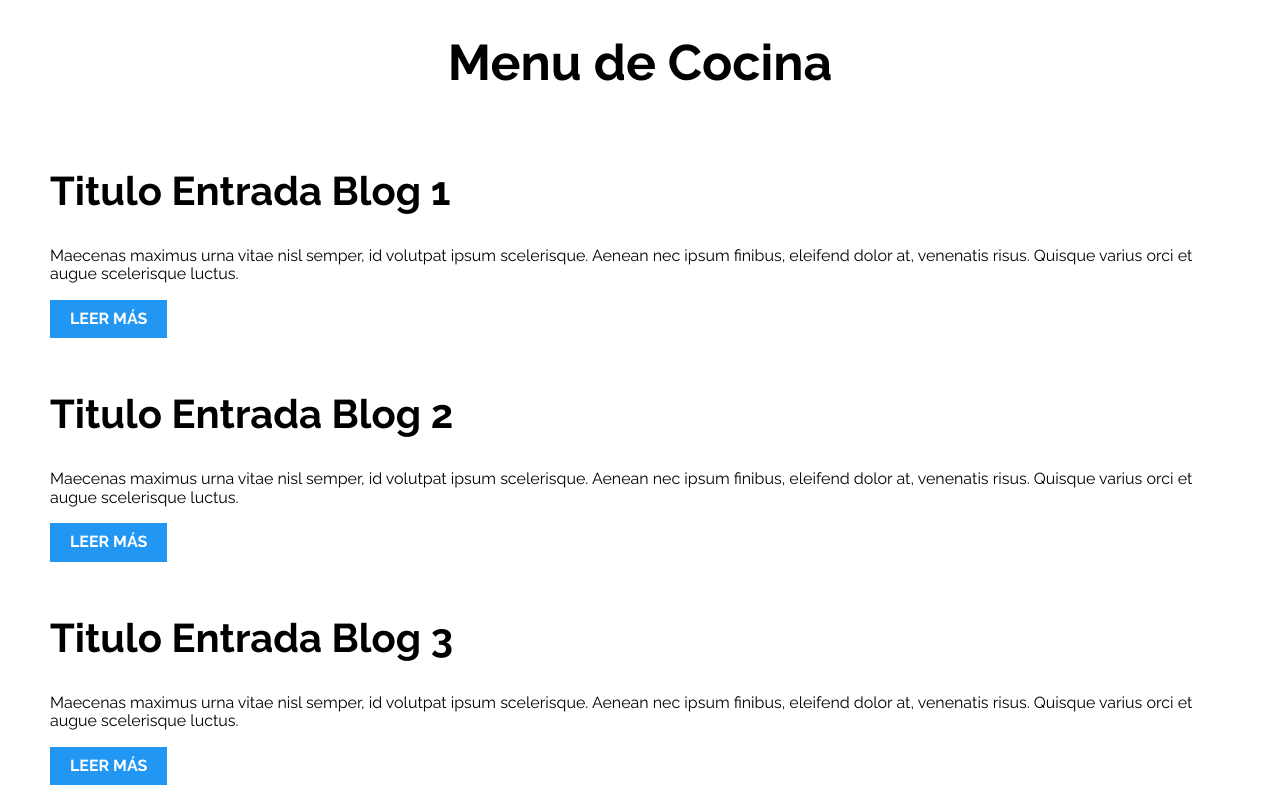
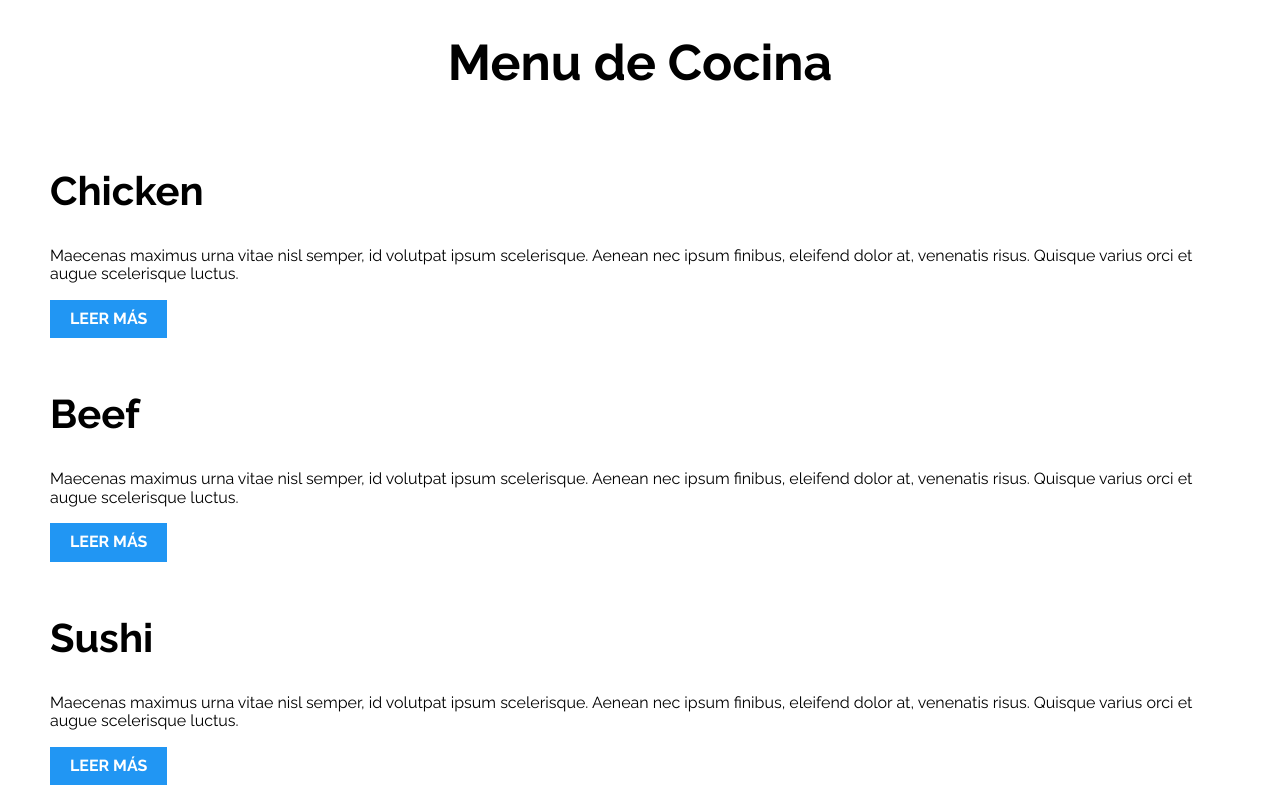
Before and after one commit to EbanPerez/module2-solution, a plain HTML site: page index.html in a window 1280 px wide. Drawn offline with nearby package versions, Linux system fonts and the light colour scheme.

Commit message:
Update index.html

```diff
--- a/index.html
+++ b/index.html
@@ -3,7 +3,7 @@
 
 <head>
     <meta charset="utf-8">
-    <title>Mi primer tarea</title>
+    <title>Mi primer tarea Our Menu</title>
     <link rel="stylesheet" href="https://necolas.github.io/normalize.css/8.0.1/normalize.css">
     <link href="https://fonts.googleapis.com/css?family=Raleway:400,700,900" rel="stylesheet">
     <link rel="stylesheet" href="css/styles.css">
@@ -16,17 +16,17 @@
 </div>
     <div class="contenedor tres-columnas">
         <article class="entrada-blog">
-            <h2>Titulo Entrada Blog 1</h2>
+            <h2>Chicken</h2>
             <p>Maecenas maximus urna vitae nisl semper, id volutpat ipsum scelerisque. Aenean nec ipsum finibus, eleifend dolor at, venenatis risus. Quisque varius orci et augue scelerisque luctus.</p>
             <a href="#">Leer más</a>
         </article>
         <article class="entrada-blog">
-            <h2>Titulo Entrada Blog 2</h2>
+            <h2>Beef</h2>
             <p>Maecenas maximus urna vitae nisl semper, id volutpat ipsum scelerisque. Aenean nec ipsum finibus, eleifend dolor at, venenatis risus. Quisque varius orci et augue scelerisque luctus.</p>
             <a href="#">Leer más</a>
         </article>
         <article class="entrada-blog completo">
-            <h2>Titulo Entrada Blog 3</h2>
+            <h2>Sushi</h2>
             <p>Maecenas maximus urna vitae nisl semper, id volutpat ipsum scelerisque. Aenean nec ipsum finibus, eleifend dolor at, venenatis risus. Quisque varius orci et augue scelerisque luctus.</p>
             <a href="#">Leer más</a>
         </article>
```
